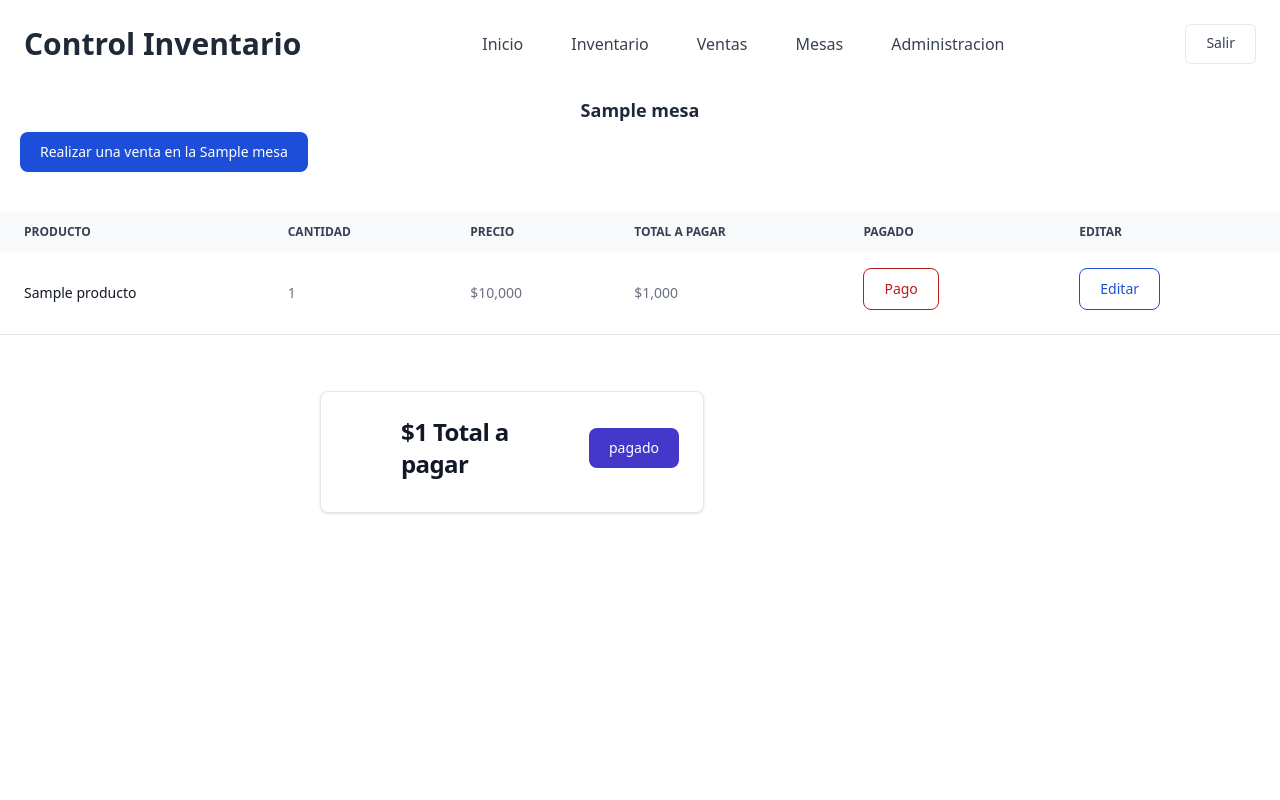
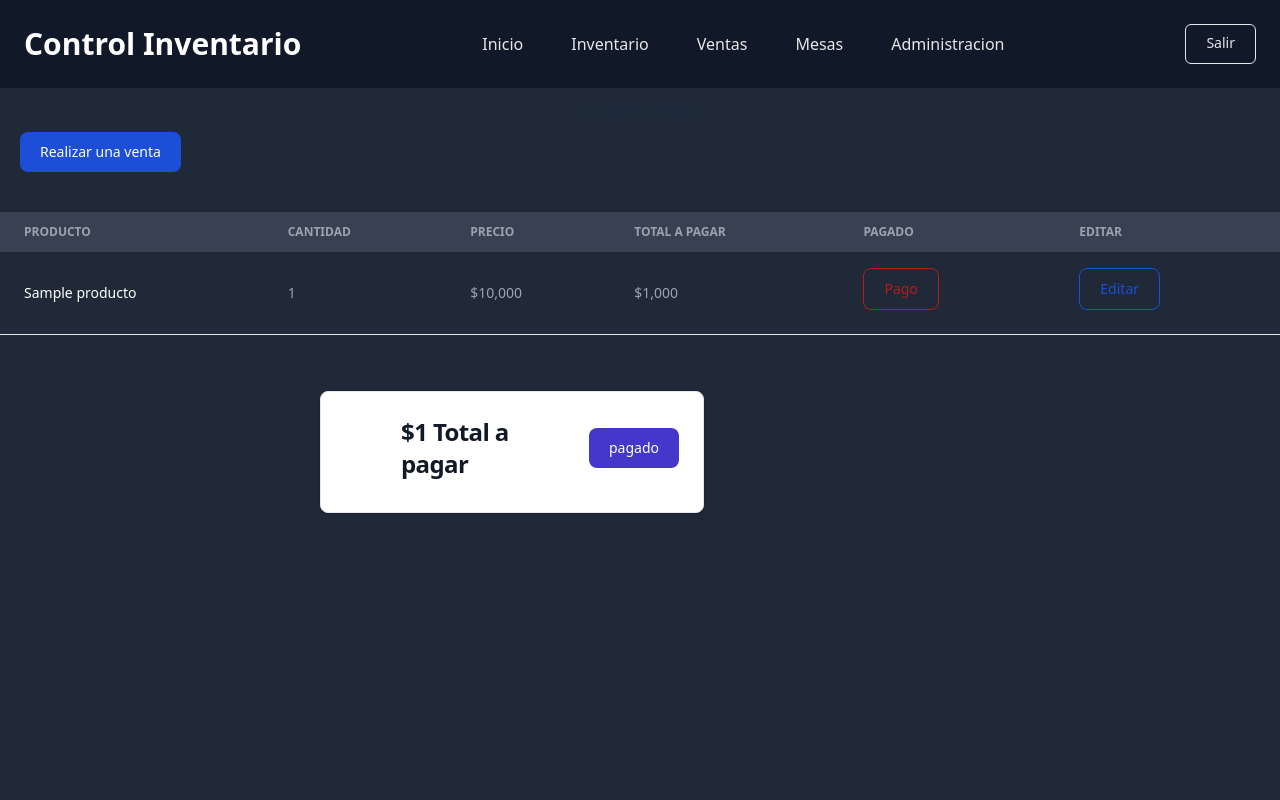
Before and after one commit to pedro-aldana/nuevo-inventario, a Django app: page /mesa/1/ in a window 1280 px wide. Run offline with Django 4.2, Linux system fonts and the light colour scheme; a user stored in the database is signed in; tables that the repository leaves empty hold one stand-in row (values such as "Sample post"); style sheets or scripts are compiled from the project's sources; some libraries are stand-ins or nearby versions.

Commit message:
actualizacion mesas

```diff
--- a/core/settings.py
+++ b/core/settings.py
@@ -113,6 +113,7 @@
         "PORT": "5634",
     }
 }
+
 PASSWORD_HASHERS = [
     # https://docs.djangoproject.com/en/dev/topics/auth/passwords/#using-argon2-with-django
     "django.contrib.auth.hashers.Argon2PasswordHasher",
--- a/inventory/forms.py
+++ b/inventory/forms.py
@@ -27,18 +27,22 @@
 
 
 class VentasForm(ModelForm):
+    mesaId = forms.ModelChoiceField(queryset=Mesa.objects.all(), widget=forms.HiddenInput())
     class Meta:
         model = Venta_mesa
-        fields = ('producto','mesaId','cantidad_vendida')
+        fields = ('producto','cantidad_vendida','mesaId')
 
 
     producto = forms.ModelChoiceField(queryset=Producto.objects.all(), empty_label=None, widget=forms.Select(attrs={
         'class': INPUT_CLASS,
     }))
 
-    mesaId = forms.ModelChoiceField(queryset=Mesa.objects.all(), empty_label=None, widget=forms.Select(attrs={
-        'class': INPUT_CLASS,
-    }))
+    # mesaId = forms.ModelChoiceField(queryset=Mesa.objects.all(),widget=forms.Select(attrs={
+    #     'class': INPUT_CLASS,
+    #     'mesaId':forms.HiddenInput(),
+
+
+    # }))
 
     cantidad_vendida = forms.CharField(widget=forms.NumberInput(attrs={
         'class': INPUT_CLASS,
--- a/inventory/urls.py
+++ b/inventory/urls.py
@@ -15,7 +15,7 @@
     # Ventas
     path('ventas/', views.ventas, name="ventas"),
     path('ventas/reporte', views.generar_reporte, name="reporte"),
-    path('ventas/vender/', views.vender, name="vender"),
+    path('ventas/vender/<int:mesa_id>/', views.vender, name="vender"),
     path('ventas/editar/<int:id>', views.edit_ventas, name="edit_venta"),
 
 
--- a/inventory/views.py
+++ b/inventory/views.py
@@ -1,4 +1,5 @@
 from django.shortcuts import render,redirect,get_object_or_404
+
 from django.contrib.auth.decorators import login_required
 
 # autorizacion
@@ -8,6 +9,7 @@
 
 
 from django.http import HttpResponse
+from django.views import View
 from django.contrib import messages
 from .models import Producto,Mesa,Venta_mesa,Registro_ventas
 from .forms import ProductForm,VentasForm,MesaForm
@@ -151,7 +153,8 @@
     return render(request, 'pages/ventas.html', context)
 
 @login_required
-def vender(request):
+def vender(request,mesa_id):
+    mesa = Mesa.objects.get(id=mesa_id)
     try:
 
         if request.method == 'POST':
@@ -166,7 +169,7 @@
 
 
 
-            form = VentasForm()
+            form = VentasForm(initial={'mesaId':mesa})
             context = {
                 'form':form,
 
@@ -183,26 +186,32 @@
 
     venta = Venta_mesa.objects.get(id=id)
 
-    if request.method == 'GET':
-        form = VentasForm(instance= venta)
-        context ={
-            'form':form,
-            'id': id
-        }
-        return render(request, 'pages/crud/editar_venta.html', context)
+    try:
 
-    if request.method == 'POST':
-        form = VentasForm(request.POST, instance= venta)
-        if form.is_valid():
-            form.save()
+        if request.method == 'GET':
+            form = VentasForm(instance= venta)
+            context ={
+                'form':form,
+                'id': id
+            }
+            return render(request, 'pages/crud/editar_venta.html', context)
 
-        context = {
-            'form':form,
-            'id':id
-        }
-        messages.success(request, 'Venta Editada correctamente')
-        return render(request, 'pages/crud/editar_venta.html',context)
+        if request.method == 'POST':
+            form = VentasForm(request.POST, instance= venta)
+            if form.is_valid():
+                form.save()
 
+            context = {
+                'form':form,
+                'id':id
+            }
+            messages.success(request, 'Venta Editada correctamente')
+            return render(request, 'pages/crud/editar_venta.html',context)
+    except ValueError as e:
+        error_message = str(e)
+        return  render(request, 'messages/error.html', {
+            'error_message': error_message
+        })
 
 # VISTAS DE MESAS
 @login_required
@@ -238,21 +247,24 @@
 
 @login_required
 def detail(request, mesa_id):
+    mesa = Mesa.objects.get(id=mesa_id)
     try:
 
         if request.method == 'POST':
             form = VentasForm(request.POST)
 
             if form.is_valid():
-                form.save()
+                venta = form.save(commit=False)
+                venta.mesaId = mesa
+                venta.save()
 
-            return redirect('inventory:detail')
+            return redirect('inventory:mesas')
 
         else:
             mesa = get_object_or_404(Mesa, id=mesa_id)
             ventas = Venta_mesa.objects.filter(mesaId=mesa)
             total_pagar_suma = ventas.aggregate(total_suma=Sum('monto_mesa'))['total_suma']
-            form = VentasForm()
+            form = VentasForm(initial={'mesaId':mesa.id})
             context = {
                 'mesa': mesa,
                 'ventas':ventas,
--- a/templates/base.html
+++ b/templates/base.html
@@ -20,9 +20,9 @@
         {% endblock title %}
     </title>
 </head>
-<body  class="bg-white dark:bg-gray-800">
+<body  class="bg-gray-800 dark:bg-gray-800 ">
 
-<section class="bg-white dark:bg-gray-900">
+<section class="bg-gray-900 dark:bg-gray-900">
     {% block navbar %}
         {% include "components/navbar.html" %}
     {% endblock navbar %}
--- a/templates/components/navbar.html
+++ b/templates/components/navbar.html
@@ -2,7 +2,7 @@
 <nav class="container p-6 mx-auto lg:flex lg:justify-between lg:items-center">
   <div class="flex items-center justify-between">
     <div>
-      <a class="text-2xl font-bold text-gray-800 dark:text-white lg:text-3xl hover:text-gray-700 dark:hover:text-gray-300"
+      <a class="text-2xl font-bold text-white dark:text-white lg:text-3xl hover:text-gray-700 dark:hover:text-gray-300"
         href="/">Control Inventario</a>
     </div>
 
@@ -17,19 +17,19 @@
 
   <!-- Mobile Menu open: "block", Menu closed: "hidden" -->
   <div class="flex flex-col mt-4 space-y-2 lg:-mx-6 lg:mt-0 lg:flex-row lg:space-y-0">
-    <a class="text-gray-700 dark:text-gray-200 lg:px-6 dark:hover:text-blue-400 hover:text-blue-500" href="/" href="{% url 'home' %}">Inicio</a>
-    <a class="text-gray-700 dark:text-gray-200 lg:px-6 dark:hover:text-blue-400 hover:text-blue-500"
+    <a class="text-gray-200 dark:text-gray-200 lg:px-6 dark:hover:text-blue-400 hover:text-blue-500" href="/" href="{% url 'home' %}">Inicio</a>
+    <a class="text-gray-200 dark:text-gray-200 lg:px-6 dark:hover:text-blue-400 hover:text-blue-500"
       href="{% url 'inventory:productos'  %}">Inventario</a>
-    <a class="text-gray-700 dark:text-gray-200 lg:px-6 dark:hover:text-blue-400 hover:text-blue-500"
+    <a class="text-gray-200 dark:text-gray-200 lg:px-6 dark:hover:text-blue-400 hover:text-blue-500"
       href="{% url 'inventory:ventas'  %}">Ventas</a>
-    <a class="text-gray-700 dark:text-gray-200 lg:px-6 dark:hover:text-blue-400 hover:text-blue-500"
+    <a class="text-gray-200 dark:text-gray-200 lg:px-6 dark:hover:text-blue-400 hover:text-blue-500"
       href="{% url 'inventory:mesas'  %}">Mesas</a>
-    <a class="text-gray-700 dark:text-gray-200 lg:px-6 dark:hover:text-blue-400 hover:text-blue-500"
+    <a class="text-gray-200 dark:text-gray-200 lg:px-6 dark:hover:text-blue-400 hover:text-blue-500"
       href="{% url 'admin:index'  %}">Administracion</a>
 
   </div>
 
-  <a class="block h-10 px-5 py-2 mt-4 text-sm text-center text-gray-700 capitalize transition-colors duration-200 transform border rounded-md dark:hover:bg-gray-700 dark:text-white lg:mt-0 hover:bg-gray-100 lg:w-auto"
+  <a class="block h-10 px-5 py-2 mt-4 text-sm text-center text-gray-200 capitalize transition-colors duration-200 transform border rounded-md dark:hover:bg-gray-700 dark:text-white lg:mt-0 hover:bg-gray-100 lg:w-auto"
     href="{% url 'logout' %}">
     Salir
   </a>
--- a/templates/pages/detail.html
+++ b/templates/pages/detail.html
@@ -13,20 +13,20 @@
 
 <!-- Modal toggle -->
 <button data-modal-target="staticModal" data-modal-toggle="staticModal" class="block text-white bg-blue-700 hover:bg-blue-800 focus:ring-4 focus:outline-none focus:ring-blue-300 font-medium rounded-lg text-sm px-5 py-2.5 text-center dark:bg-blue-600 dark:hover:bg-blue-700 dark:focus:ring-blue-800 ml-5" type="button">
-   Realizar una venta en la {{mesa.nombre_mesa}}
+   Realizar una venta
   </button>
 
   <!-- Main modal -->
   <div id="staticModal" data-modal-backdrop="static" tabindex="-1" aria-hidden="true" class="fixed top-0 left-0 right-0 z-50 hidden w-full p-4 overflow-x-hidden overflow-y-auto md:inset-0 h-[calc(100%-1rem)] max-h-full">
       <div class="relative w-full max-w-2xl max-h-full">
           <!-- Modal content -->
-          <div class="relative bg-white rounded-lg shadow dark:bg-gray-700">
+          <div class="relative bg-gray-700 rounded-lg shadow dark:bg-gray-700">
               <!-- Modal header -->
               <div class="flex items-start justify-between p-4 border-b rounded-t dark:border-gray-600">
-                  <h3 class="text-xl text-center font-semibold text-gray-900 dark:text-white">
-                    Debes realizar la venta en la {{mesa.nombre_mesa}}
+                  <h3 class="text-xl text-center font-semibold text-white border-gray-600 dark:text-white">
+                    realiza una venta
                   </h3>
-                  <button type="button" class="text-gray-400 bg-transparent hover:bg-gray-200 hover:text-gray-900 rounded-lg text-sm w-8 h-8 ml-auto inline-flex justify-center items-center dark:hover:bg-gray-600 dark:hover:text-white" data-modal-hide="staticModal">
+                  <button type="button" class="text-gray-900 bg-transparent hover:bg-gray-600 hover:text-white rounded-lg text-sm w-8 h-8 ml-auto inline-flex justify-center items-center dark:hover:bg-gray-600 dark:hover:text-white" data-modal-hide="staticModal">
                       <svg class="w-3 h-3" aria-hidden="true" xmlns="http://www.w3.org/2000/svg" fill="none" viewBox="0 0 14 14">
                           <path stroke="currentColor" stroke-linecap="round" stroke-linejoin="round" stroke-width="2" d="m1 1 6 6m0 0 6 6M7 7l6-6M7 7l-6 6"/>
                       </svg>
@@ -35,21 +35,21 @@
               </div>
               <!-- Modal body -->
               <div class="p-6 space-y-6">
-                <form class="p-6 flex flex-col justify-center" action="{% url 'inventory:vender' %}" method="POST">
+                <form class="p-6 flex flex-col justify-center" action="{% url 'inventory:detail' mesa.id %}" method="POST">
                     {% csrf_token %}
                   <div class="flex flex-col">
-                    <label for="name" class="text-gray-200">Nombre del producto:</label>
+                    <label for="name" class="text-gray-200 dark:text-gray-200">Nombre del producto:</label>
                     {{form.producto}}
                   </div>
 
                   <div class="flex flex-col mt-2">
-                    <label for="precio" class="text-gray-200">Debes seleccionar:  {{mesa.nombre_mesa}}</label>
+                    <label for="precio" class="text-gray-200 dark:text-gray-200">Venta en la {{mesa.nombre_mesa}}</label>
                     {{form.mesaId}}
 
                   </div>
 
                   <div class="flex flex-col mt-2">
-                    <label for="cantidad" class="text-gray-200">Cantidad del producto:</label>
+                    <label for="cantidad" class="text-gray-200 dark:text-gray-200">Cantidad del producto:</label>
                     {{form.cantidad_vendida}}
 
                   </div>
@@ -64,8 +64,8 @@
 
 
 <div class="relative overflow-x-auto mt-10">
-    <table class="w-full text-sm text-left text-gray-500 dark:text-gray-400">
-        <thead class="text-xs text-gray-700 uppercase bg-gray-50 dark:bg-gray-700 dark:text-gray-400">
+    <table class="w-full text-sm text-left text-gray-400 dark:text-gray-400">
+        <thead class="text-xs text-gray-400 uppercase bg-gray-700 dark:bg-gray-700 dark:text-gray-400">
             <tr>
                 <th scope="col" class="px-6 py-3">
                     Producto
@@ -94,8 +94,8 @@
 
                     {% for venta in ventas %}
                         <div id="contenido">
-                            <tr class="bg-white border-b dark:bg-gray-800 dark:border-gray-700">
-                                <th scope="row" class="px-6 py-4 font-medium text-gray-900 whitespace-nowrap dark:text-white ">
+                            <tr class="bg-gray-800 border-b dark:bg-gray-800 dark:border-gray-700">
+                                <th scope="row" class="px-6 py-4 font-medium border-gray-700 text-white whitespace-nowrap dark:text-white ">
                                     {{venta.producto.nombre}}
                                 </th>
                                 <td class="px-6 py-4 ">
@@ -121,7 +121,7 @@
 
 
                     {% empty %}
-                            <h2 class="text-lg text-center mt-2 font-semibold text-slate-800 dark:text-slate-100 mb-2">
+                            <h2 class="text-lg text-center mt-2 font-semibold text-slate-100 dark:text-slate-100 mb-2">
                                 No hay ventas registradas para esta mesa.
                             </h2>
                     {% endfor %}
--- a/templates/pages/mesas.html
+++ b/templates/pages/mesas.html
@@ -23,15 +23,15 @@
 
   {% for mesa in mesas  %}
         <div
-        class="relative flex flex-col min-w-0 break-words bg-gray-50 dark:bg-gray-800 w-full shadow-lg rounded"
+        class="relative flex flex-col min-w-0 break-words bg-gray-800 dark:bg-gray-800 w-full shadow-lg rounded"
       >
-        <div class="max-w-sm p-6 m-6 bg-white dark:bg-gray-800">
+        <div class="max-w-sm p-6 m-6 bg-gray-800 dark:bg-gray-800">
           <div class="px-5 pt-5">
             <header class="flex justify-between items-start mb-2">
               <img src="{% static 'img/mesa-redonda.png'%}" width="85" height="80" alt="Icon 01" />
               <div class="relative inline-flex">
                 <div
-                  class="origin-top-right z-10 absolute top-full min-w-36 bg-white dark:bg-slate-800 border border-slate-200 dark:border-slate-700 py-1.5 rounded shadow-lg overflow-hidden mt-1 right-0 exit-done"
+                  class="origin-top-right z-10 absolute top-full min-w-36 bg-gray-800 dark:bg-slate-800 border border-slate-700 dark:border-slate-700 py-1.5 rounded shadow-lg overflow-hidden mt-1 right-0 exit-done"
                   style="display: none"
                 ></div>
               </div>
```
Also changed, not shown: inventory/models.py (+16 -7 lines), templates/pages/index.html (+5 -5 lines), templates/pages/productos.html (+6 -6 lines), templates/pages/ventas.html (+8 -8 lines).
